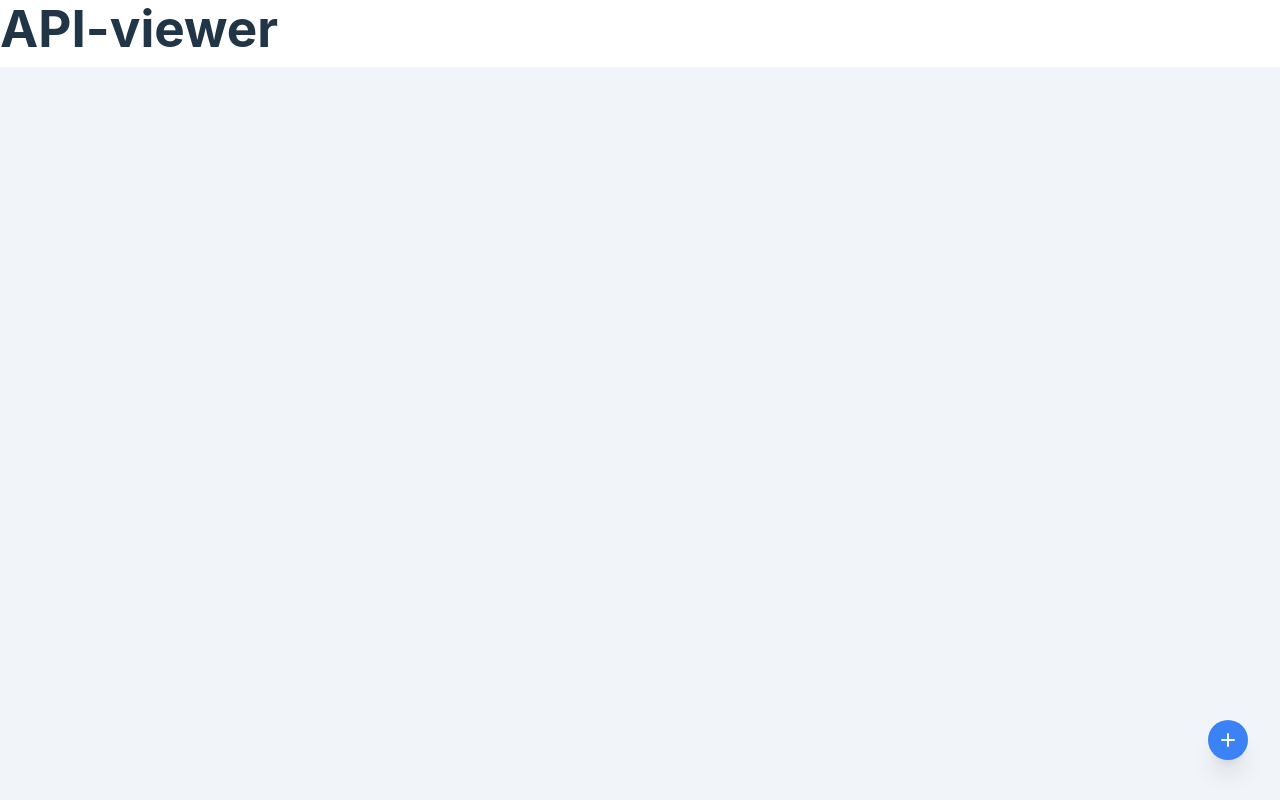
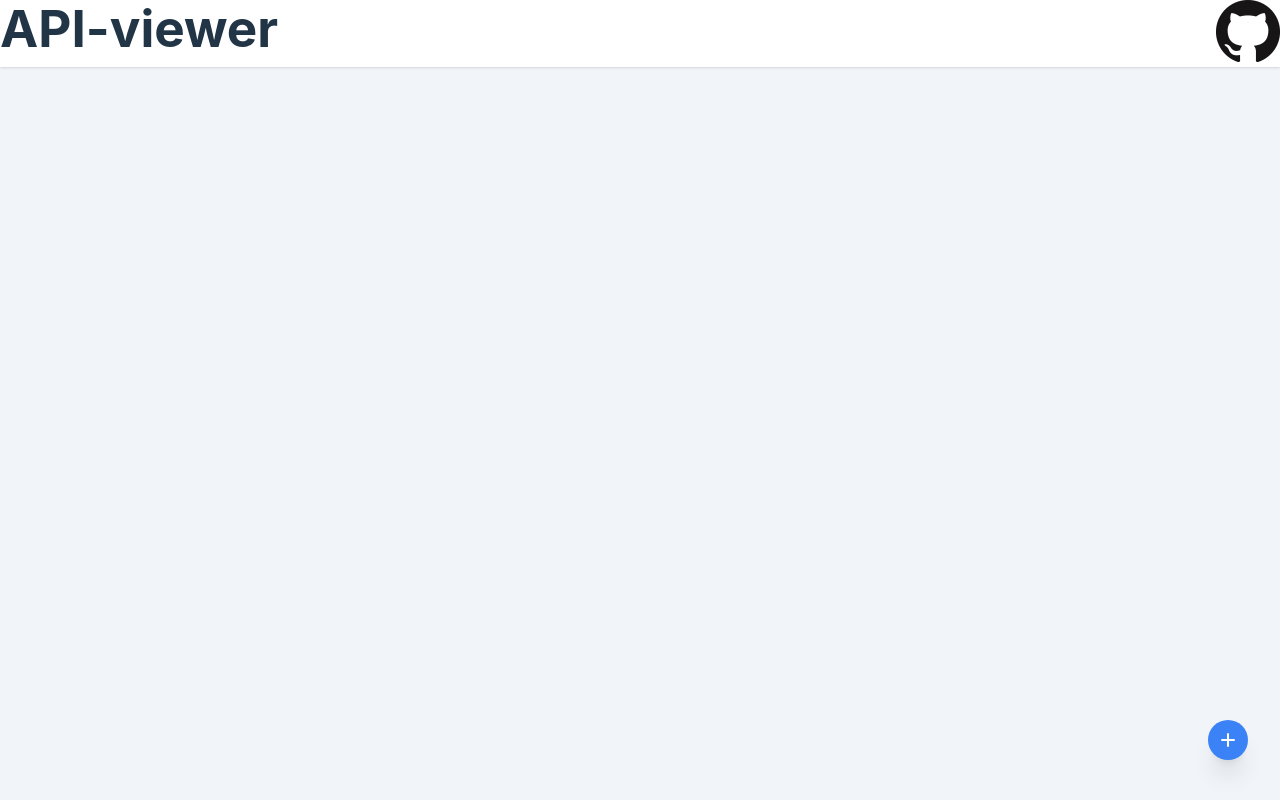
Before and after one commit to openriceworks/api-viewer, a React (Vite) app: page / in a window 1280 px wide. Built offline with nearby package versions, Linux system fonts and the light colour scheme.

Commit message:
feat : add github link

```diff
--- a/src/components/Layout/MainLayout.tsx
+++ b/src/components/Layout/MainLayout.tsx
@@ -4,14 +4,20 @@ import { City } from "../../features/City/types"
 import OpenMeteoCard from "../../features/OpenMeteo/components/OpenMeteoCard"
 import { OpenMeteoParams } from "../../features/OpenMeteo/types"
 import FlexWrapLayout from "./FlexWrapLayout"
+import githubLogo from "../../assets/GitHub-Mark-64px.png"
 
 const MainLayout = () => {
     const [paramsList, setParamsList] = useState<(OpenMeteoParams & City)[]>([])
 
     return (
       <div className="w-screen h-screen">
-        <div className='w-full h-1/12 shadow'>
+        <div className='w-full h-1/12 shadow relative'>
           <h1 className='font-bold'>API-viewer</h1>
+          <div className="absolute top-0 right-0">
+            <a href="https://github.com/openriceworks/api-viewer">
+              <img src={githubLogo}/>
+            </a>
+          </div>
         </div>
         <div className='w-full h-11/12 overflow-auto bg-slate-100'>
           <FlexWrapLayout>
```
Also changed, not shown: src/assets/GitHub-Mark-64px.png (added).
